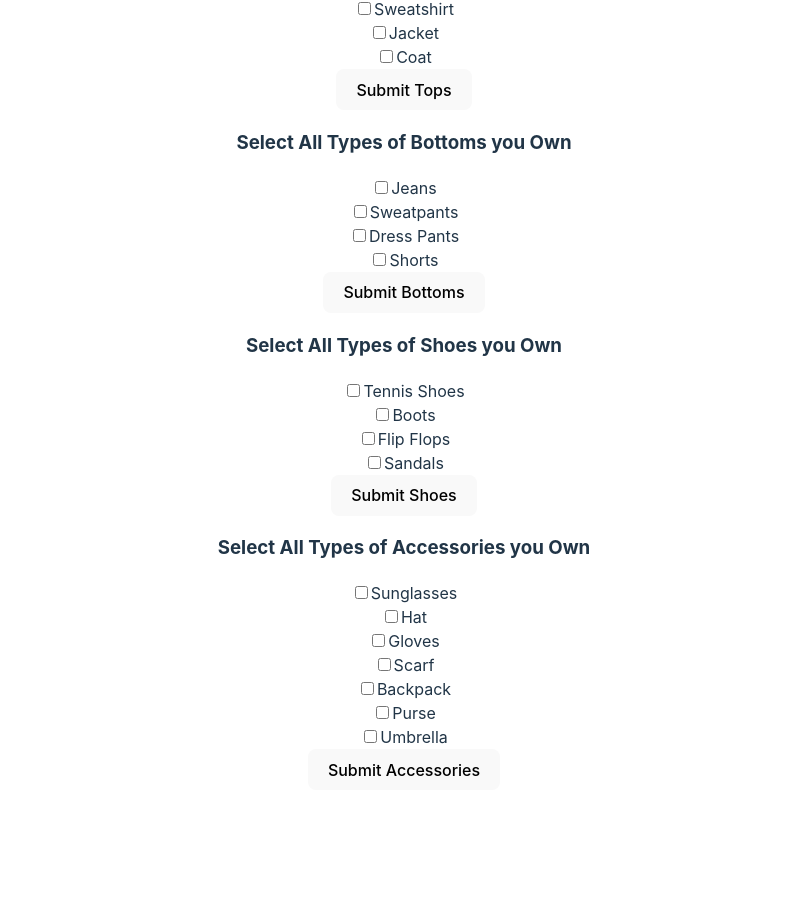
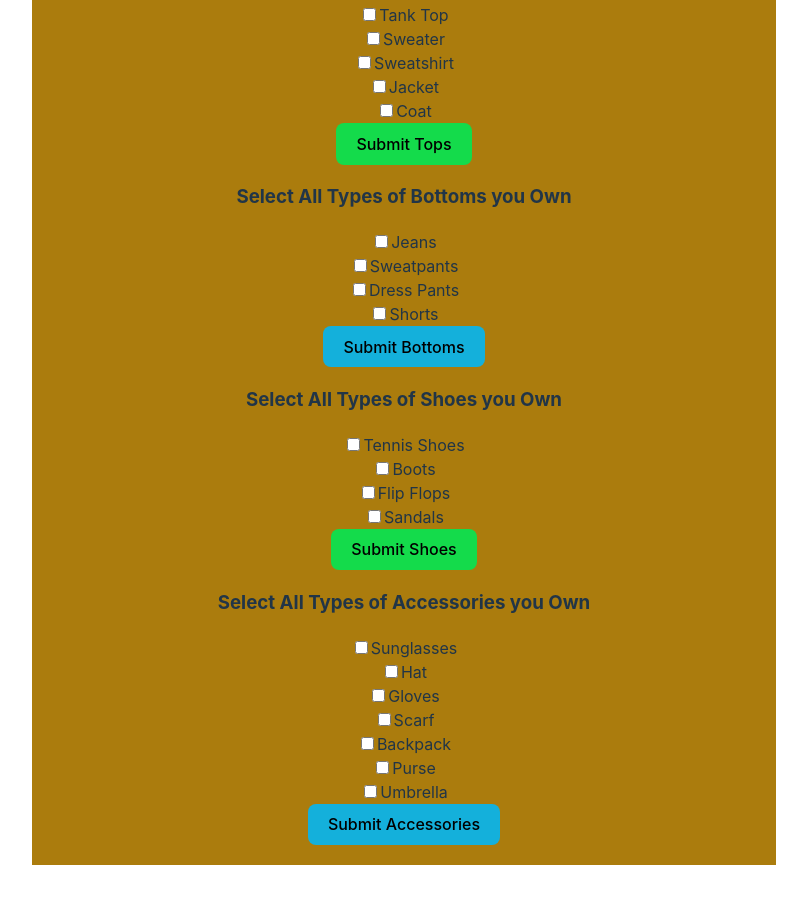
Before and after one commit to WVU-CS330-2024-08-Group02/ClimaCloset, a React (Vite) app: page /#/Closet in a window 1280 px wide. Shown: the part 415-1312 px from the top of the page, without its empty margins (236-1043 px from the left). Before the commit the page ends 1237 px from the top, so only its background shows below. Built offline with nearby package versions, Linux system fonts and the light colour scheme.

Commit message:
Implemented in-line css for styling closet settings page

```diff
--- a/src/components/Accessories.jsx
+++ b/src/components/Accessories.jsx
@@ -32,7 +32,7 @@ export function Accessories() {
                     <label htmlFor={`checkbox-${index}`}>{option}</label>
                 </div>
             ))}
-            <button type="submit">Submit Accessories</button>
+            <button style={{backgroundColor: '#14b0db'}} type="submit">Submit Accessories</button>
         </form>
     );
 }
--- a/src/components/Bottoms.jsx
+++ b/src/components/Bottoms.jsx
@@ -18,7 +18,7 @@ export function Bottoms() {
     };
 
     return (
-        <form onSubmit={handleChoice}>
+        <form className="bottoms" onSubmit={handleChoice}>
             <h3>Select All Types of Bottoms you Own</h3>
             {bottoms.map((option, index) => (
                 <div key={index}>
@@ -32,7 +32,7 @@ export function Bottoms() {
                     <label htmlFor={`checkbox-${index}`}>{option}</label>
                 </div>
             ))}
-            <button type="submit">Submit Bottoms</button>
+            <button style={{backgroundColor: '#14b0db'}} type="submit">Submit Bottoms</button>
         </form>
     );
 }
--- a/src/components/Shoes.jsx
+++ b/src/components/Shoes.jsx
@@ -18,7 +18,7 @@ export function Shoes() {
     };
 
     return (
-        <form onSubmit={handleChoice}>
+        <form className = "shoes" onSubmit={handleChoice}>
             <h3>Select All Types of Shoes you Own</h3>
             {shoes.map((option, index) => (
                 <div key={index}>
@@ -32,7 +32,7 @@ export function Shoes() {
                     <label htmlFor={`checkbox-${index}`}>{option}</label>
                 </div>
             ))}
-            <button type="submit">Submit Shoes</button>
+            <button style={{backgroundColor: '#14db4b'}} type="submit">Submit Shoes</button>
         </form>
     );
 }
--- a/src/components/Tops.jsx
+++ b/src/components/Tops.jsx
@@ -18,7 +18,7 @@ export function Tops() {
     };
 
     return (
-        <form onSubmit={handleChoice}>
+        <form className="tops" onSubmit={handleChoice}>
             <h3>Select All Types of Tops you Own</h3>
             {tops.map((option, index) => (
                 <div key={index}>
@@ -32,7 +32,7 @@ export function Tops() {
                     <label htmlFor={`checkbox-${index}`}>{option}</label>
                 </div>
             ))}
-            <button type="submit">Submit Tops</button>
+            <button style={{backgroundColor: '#14db4b'}} type="submit">Submit Tops</button>
         </form>
     );
 }
--- a/src/components/WeatherPreferences.jsx
+++ b/src/components/WeatherPreferences.jsx
@@ -5,14 +5,18 @@ export function WeatherPreferences() {
 
     const handleChoice = (event) => {
         setTemp(event.target.value)
-    };
+    }
+
+    const handleMouseUp = () => {
+        alert(`Temperature Selected Is: ${temp}°F`)
+    }
 
     // Use a slider that ranges from 0 to 100 to get the user's ideal temperature (in degrees Fahrenheit)
     return (
         <div>
             <h1>Closet Settings/Preferences</h1>
             <label>Select Ideal Temperature:  {temp}°F</label>
-            <input type="range" min="0" max="100" value={temp} onChange={handleChoice}/>
+            <input type="range" min="0" max="100" value={temp} onChange={handleChoice} onMouseUp={handleMouseUp}/>
         </div>
-    );
+    )
 }
--- a/src/pages/Closet.jsx
+++ b/src/pages/Closet.jsx
@@ -11,11 +11,13 @@ export function Closet() {
 
     return (
     <>
-        <WeatherPreferences />
-        <Tops />
-        <Bottoms />
-        <Shoes />
-        <Accessories />
+        <div style={{backgroundColor: '#ab7c0d', minHeight: '100vh', margin: 0, padding: '20px'}}>
+            <WeatherPreferences />
+            <Tops />
+            <Bottoms />
+            <Shoes />
+            <Accessories />
+        </div>
     </>
     )
 }
```
